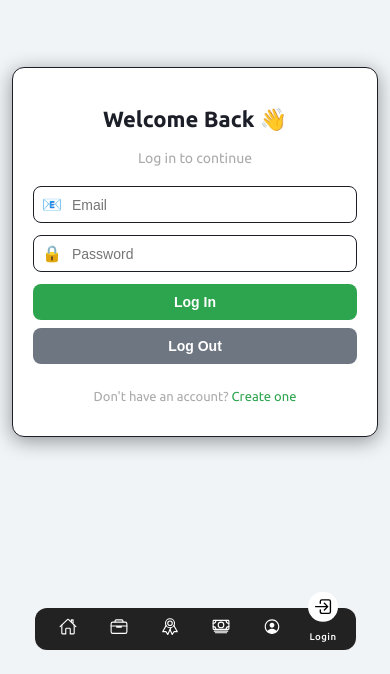
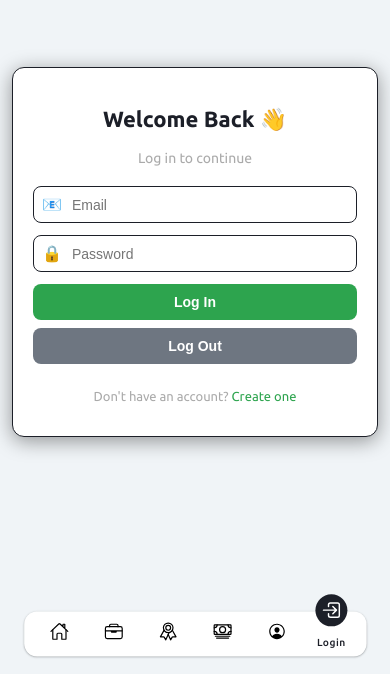
Before and after one commit to NobpasinTumdee/quick-task, a React (Vite) app in the folder quick-task/: page /login in a window 390 px wide. Shown: the part 170-844 px from the top of the page. Built offline with nearby package versions, Linux system fonts and the light colour scheme; no server answers.

Commit message:
Update Nav.css

```diff
--- a/quick-task/src/layout/Nav.css
+++ b/quick-task/src/layout/Nav.css
@@ -2,11 +2,12 @@
     position: fixed;
     bottom: 10px;
     width: 100vw;
-    height: 70px;
+    height: 60px;
     display: flex;
     justify-content: center;
     align-items: center;
     z-index: 10;
+    scale: 0.8;
 }
 
 .mobile-error {
@@ -16,10 +17,11 @@
 .nav-container ul {
     display: flex;
     width: auto;
-    background-color: #222;
+    background-color: var(--background-modal);
     border-radius: 20px;
     gap: 15px;
     padding: 0 20px;
+    box-shadow: rgba(60, 64, 67, 0.3) 0px 1px 2px 0px, rgba(60, 64, 67, 0.15) 0px 1px 3px 1px;
     transition: 0.2s ease-in-out;
 }
 
@@ -47,19 +49,19 @@
     display: block;
     line-height: 75px;
     font-size: 1.5em;
-    filter: invert(1);
+    filter: invert(0);
     text-align: center;
     transition: 0.2s;
 }
 
 .nav-container ul li.active a .icon-nav {
     transform: translateY(-32px) scale(1.2);
-    filter: invert(0);
+    filter: invert(1);
 }
 
 .nav-container ul li a .text-nav {
     position: absolute;
-    color: #fff;
+    color: var(--text-main);
     font-size: 1rem;
     font-weight: 500;
     letter-spacing: 0.05em;
@@ -92,33 +94,28 @@
 }
 
 .nav-container ul li.active a .circle {
-    background: #fff;
+    background: var(--text-main);
     width: 50px;
     height: 50px;
     transform: translate(-10px, -27px);
 }
 
-@media screen and (max-width: 540px) {
+
+@media screen and (max-width: 450px) {
+    .nav-container ul {
+        scale: 0.9;
+    }
+}
+
+@media screen and (max-width: 400px) {
     .nav-container ul {
         scale: 0.8;
     }
 }
 
-@media screen and (max-width: 450px) {
-    .nav-container ul {
-        scale: 0.75;
-    }
-}
-
-@media screen and (max-width: 400px) {
-    .nav-container ul {
-        scale: 0.6;
-    }
-}
-
 @media screen and (max-width: 330px) {
     .nav-container ul {
-        scale: 0.5;
+        scale: 0.7;
     }
 }
 
```
